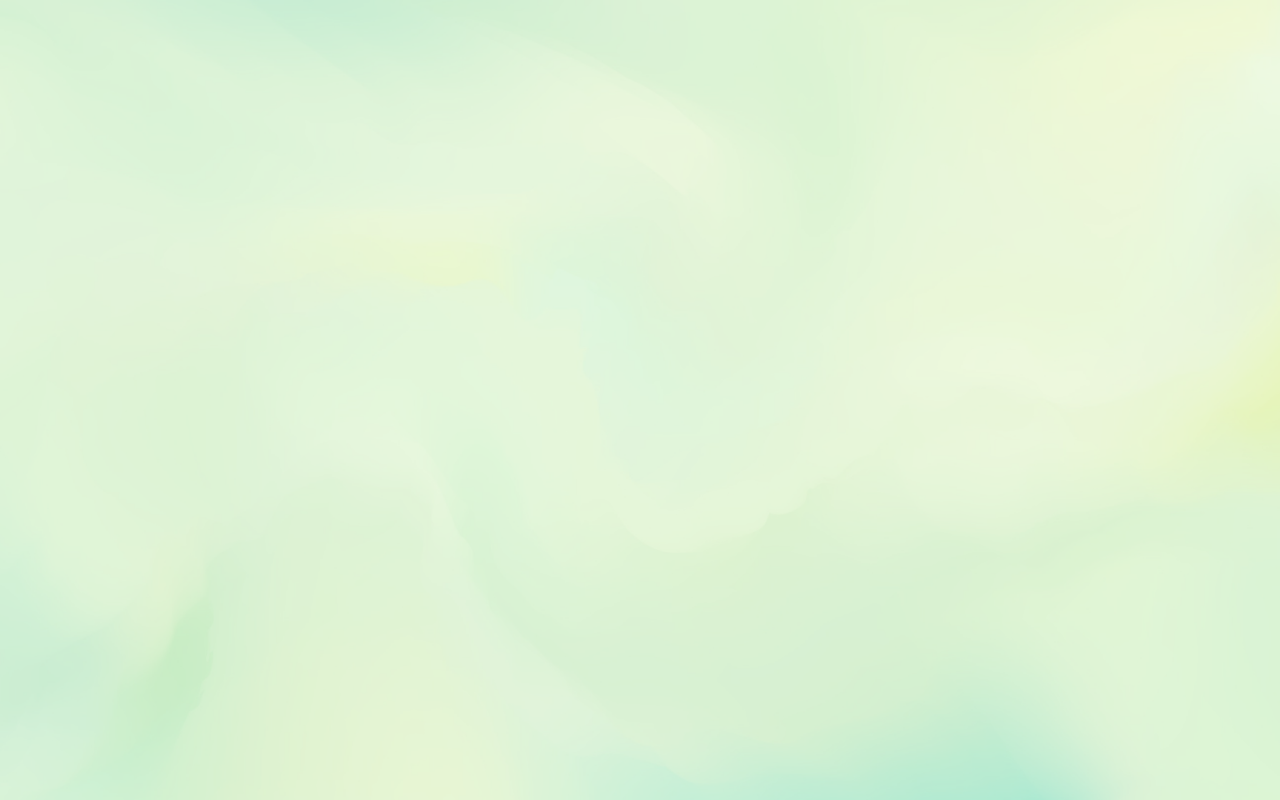
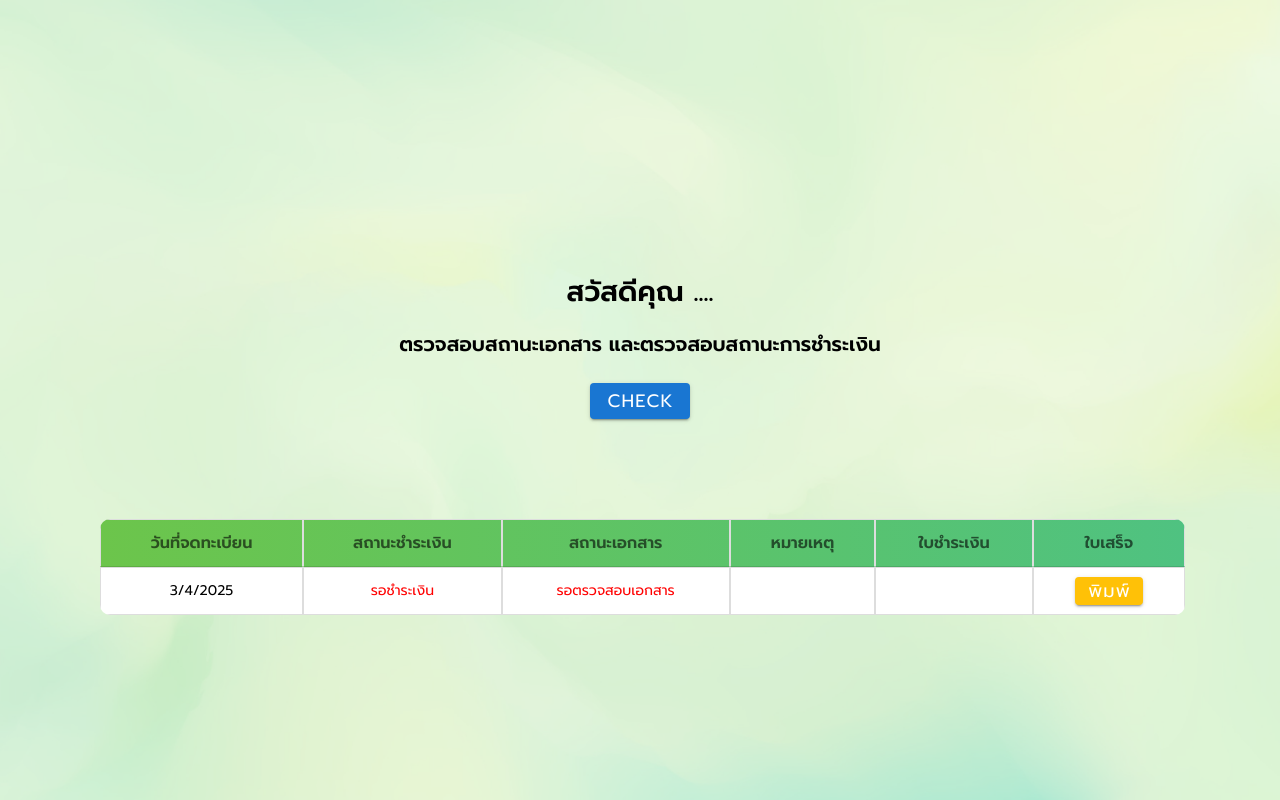
Before and after one commit to taemphong/project-ccpn, a Vue app: page /payment in a window 1280 px wide. Built offline with nearby package versions, Linux system fonts and the light colour scheme; sample sign-in values are in the browser's storage.

Commit message:
add route

```diff
--- a/src/views/Document/PaymentPage.vue
+++ b/src/views/Document/PaymentPage.vue
@@ -0,0 +1,135 @@
+<template>
+    <v-container fluid class="pa-0">
+        <!-- Banner image at the top -->
+        <div>
+            <v-img :src="require('@/assets/images/banner1.png')" alt="Logo" class="logo" contain max-width="auto" />
+        </div>
+
+        <!-- Main content -->
+        <div class="text-center my-6">
+            <p class="font-weight-bold" style="font-size: 28px;">สวัสดีคุณ ....</p>
+            <p class="font-weight-bold" style="font-size: 20px;">ตรวจสอบสถานะเอกสาร และตรวจสอบสถานะการชำระเงิน</p>
+        </div>
+
+        <!-- Check Button -->
+        <div class="text-center my-4">
+            <v-btn color="primary" @click="checkStatus">Check</v-btn>
+        </div>
+
+        <!-- Status table -->
+        <v-container style="padding: 50px; margin: 50px; width: 95%; border-radius: 20px;">
+            <v-simple-table class="custom-table">
+                <template v-slot:default>
+                    <thead>
+                        <tr>
+                            <th class="column-type table-header">วันที่จดทะเบียน</th>
+                            <th class="column-address table-header">สถานะชำระเงิน</th>
+                            <th class="column-phone table-header">สถานะเอกสาร</th>
+                            <th class="column-tool table-header">หมายเหตุ</th>
+                            <th class="column-tool table-header">ใบชำระเงิน</th>
+                            <th class="column-tool table-header">ใบเสร็จ</th>
+                        </tr>
+                    </thead>
+                    <tbody>
+                        <tr v-for="(item, index) in items" :key="index">
+                            <td>{{ item['วันที่จดทะเบียน'] }}</td>
+                            <td :style="{ color: item['สถานะชำระเงิน'] === 'รอชำระเงิน' ? 'red' : 'green' }">{{
+                                item['สถานะชำระเงิน'] }}</td>
+                            <td :style="{ color: item['สถานะเอกสาร'] === 'ผ่าน' ? 'green' : 'red' }">
+                                {{ item['สถานะเอกสาร'] }}
+                            </td>
+                            <td>{{ item['หมายเหตุ'] }}</td>
+                            <td>
+                                <v-btn v-if="item['ใบชำระเงิน'] === 'พิมพ์'" small color="warning" class="px-3">
+                                    {{ item['ใบชำระเงิน'] }}
+                                </v-btn>
+                            </td>
+                            <td>
+                                <v-btn small color="warning" class="px-3" v-if="item['ใบเสร็จ'] === 'พิมพ์'">
+                                    {{ item['ใบเสร็จ'] }}
+                                </v-btn>
+                            </td>
+                        </tr>
+                    </tbody>
+                </template>
+            </v-simple-table>
+        </v-container>
+    </v-container>
+</template>
+
+<script>
+export default {
+    name: 'PaymentPage',
+    data() {
+        return {
+            items: [
+                {
+                    'วันที่จดทะเบียน': '3/4/2025',
+                    'สถานะชำระเงิน': 'รอชำระเงิน',
+                    'สถานะเอกสาร': 'รอตรวจสอบเอกสาร',
+                    'หมายเหตุ': '',
+                    'ใบชำระเงิน': '',
+                    'ใบเสร็จ': 'พิมพ์',
+                },
+            ],
+        };
+    },
+    methods: {
+        checkStatus() {
+            this.items.forEach(item => {
+                item['สถานะเอกสาร'] = 'ผ่าน';
+                item['ใบชำระเงิน'] = 'พิมพ์';
+            });
+        },
+    },
+};
+</script>
+
+<style scoped>
+/* Custom table styles */
+.custom-table {
+    border-collapse: collapse;
+    width: 100%;
+    border-radius: 10px;
+    overflow: hidden;
+}
+
+.custom-table th,
+.custom-table td {
+    border: 1px solid #ddd;
+    padding: 12px;
+    text-align: center;
+}
+
+.custom-table thead {
+    background: linear-gradient(to right, #6CC54B, #4FC281);
+    text-align: center;
+}
+
+.table-header {
+    font-weight: bold;
+    font-size: 1rem !important;
+    text-align: center !important;
+}
+
+.column-type,
+.column-address,
+.column-phone,
+.column-tool {
+    font-weight: bold;
+    text-align: center;
+    font-size: 1.2rem;
+}
+
+.custom-table td {
+    background: none;
+}
+
+.v-card {
+    padding: 50px;
+    margin: 50px;
+    width: 95%;
+    border-radius: 20px;
+    overflow: hidden;
+}
+</style>
--- a/src/views/Home.vue
+++ b/src/views/Home.vue
@@ -1,6 +1,6 @@
 <template>
     <div class="container">
-        <h1 class="text-primary">Hello</h1>
+        <h1 class="text-primary">Hello Hee Dum</h1>
     </div>
 </template>
 
```
